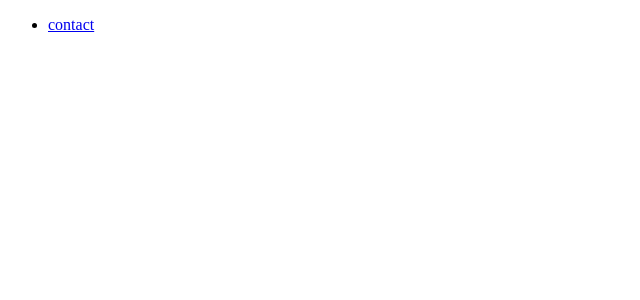
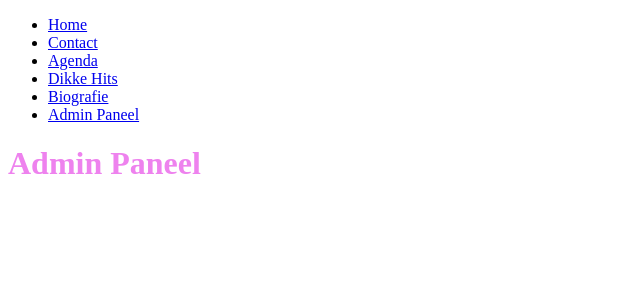
Before and after one commit to DylanGrev/HenkWijngaardSite, a React (Vite) app in the folder my-app/: page /admin in a window 1280 px wide. Before the commit this address had no page. Shown: the top 300 px of the page, without its empty margins (0-640 px from the left). Built offline with nearby package versions, Linux system fonts and the light colour scheme.

Commit message:
Routers klaar

```diff
--- /dev/null
+++ b/my-app/src/AdminPanel/admin.css
@@ -0,0 +1,3 @@
+#AdminTekst {
+    color: violet;
+}
--- /dev/null
+++ b/my-app/src/AdminPanel/index.tsx
@@ -0,0 +1,9 @@
+import './admin.css'
+
+export default function Admin() {
+    return (
+        <h1 id="AdminTekst">
+            Admin Paneel
+        </h1>
+    )
+}
--- /dev/null
+++ b/my-app/src/Agenda/agenda.css
@@ -0,0 +1,3 @@
+#AgendaTekst {
+    color: red;
+}
--- /dev/null
+++ b/my-app/src/Agenda/index.tsx
@@ -0,0 +1,9 @@
+import './agenda.css'
+
+export default function Agenda() {
+    return (
+        <h1 id="AgendaTekst">
+            Agenda
+        </h1>
+    )
+}
--- /dev/null
+++ b/my-app/src/Biografie/biografie.css
@@ -0,0 +1,3 @@
+#BiografieTekst {
+    color: cyan;
+}
--- /dev/null
+++ b/my-app/src/Biografie/index.tsx
@@ -0,0 +1,9 @@
+import './biografie.css'
+
+export default function Biografie() {
+    return (
+        <h1 id="BiografieTekst">
+            De biografie
+        </h1>
+    )
+}
--- a/my-app/src/Contact/index.tsx
+++ b/my-app/src/Contact/index.tsx
@@ -4,7 +4,7 @@ import Header from '../components/Header'
 export default function Contact() {
     return (
         <>
-            <Header />
+            {/* <Header /> */}
             <div className='ContactContainer'>
                 <h1>Contact</h1>
                 <p>test</p>
--- /dev/null
+++ b/my-app/src/Hits/hits.css
@@ -0,0 +1,3 @@
+#DonderseHits {
+    color: lime;
+}
--- /dev/null
+++ b/my-app/src/Hits/index.tsx
@@ -0,0 +1,9 @@
+import './hits.css'
+
+export default function Hits() {
+    return (
+        <h1 id="DonderseHits">
+            Dikke hits
+        </h1>
+    )
+}
--- a/my-app/src/components/Header/index.tsx
+++ b/my-app/src/components/Header/index.tsx
@@ -3,7 +3,12 @@ export default function Header() {
         <header>
             <nav>
                 <ul>
-                    <li><a href="/contact">contact</a></li>
+                    <li><a href="/home">Home</a></li>
+                    <li><a href="/contact">Contact</a></li>
+                    <li><a href="/agenda">Agenda</a></li>
+                    <li><a href="/hits">Dikke Hits</a></li>
+                    <li><a href="/biografie">Biografie</a></li>
+                    <li><a href="/admin">Admin Paneel</a></li>
                 </ul>
             </nav>
         </header>
--- a/my-app/src/index.tsx
+++ b/my-app/src/index.tsx
@@ -4,6 +4,10 @@ import { BrowserRouter, Routes, Route } from 'react-router'
 import Home from './Home'
 import Contact from './Contact'
 import Header from './components/Header'
+import Agenda from './Agenda'
+import Hits from './Hits'
+import Biografie from './Biografie'
+import Admin from './AdminPanel'
 
 function Root() {
     return (
@@ -13,6 +17,10 @@ function Root() {
                 <Routes>
                     <Route path="/home" element={<Home />} />
                     <Route path="/contact" element={<Contact />} />
+                    <Route path="/agenda" element={<Agenda />} />
+                    <Route path="/hits" element={<Hits />} />
+                    <Route path="/biografie" element={<Biografie />} />
+                    <Route path="/admin" element={<Admin />} />
                 </Routes>
             </BrowserRouter>
         </>
```
